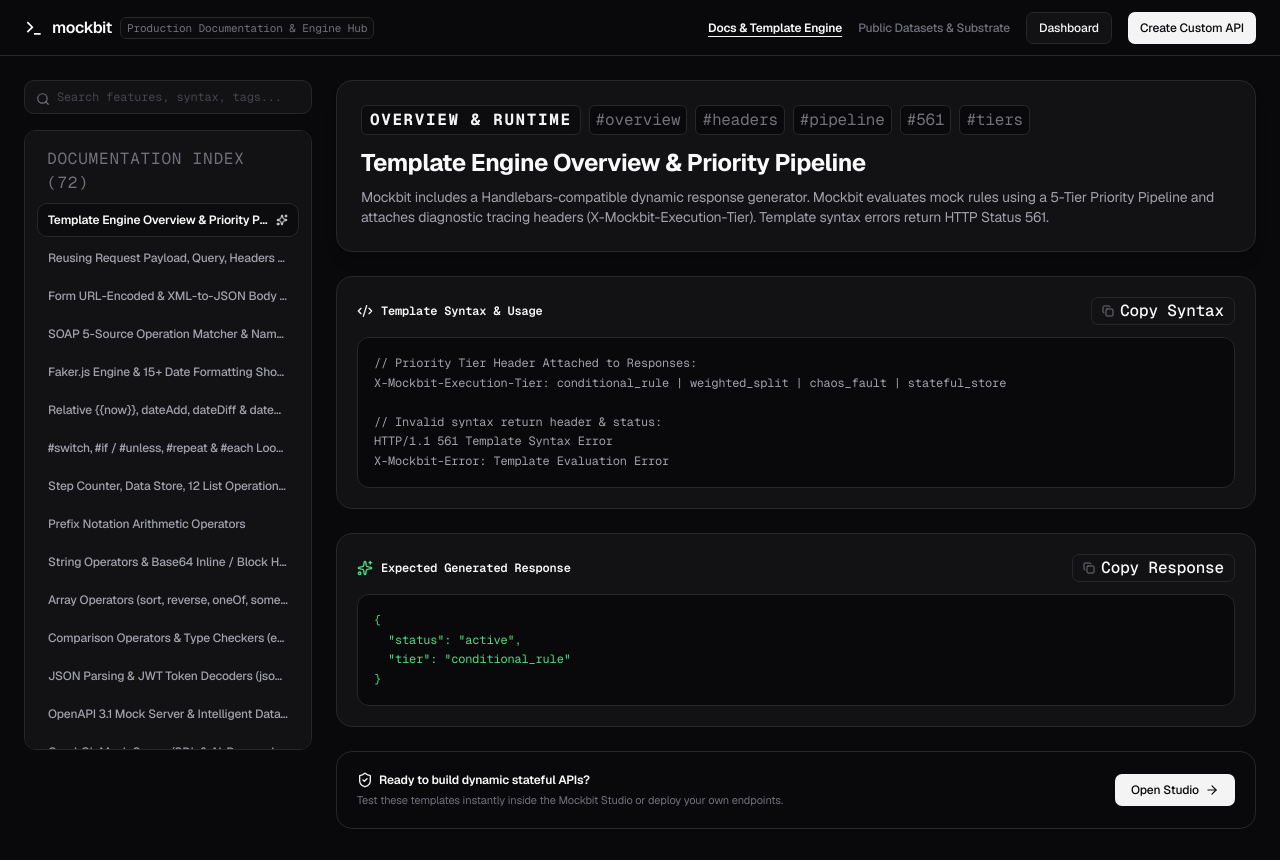
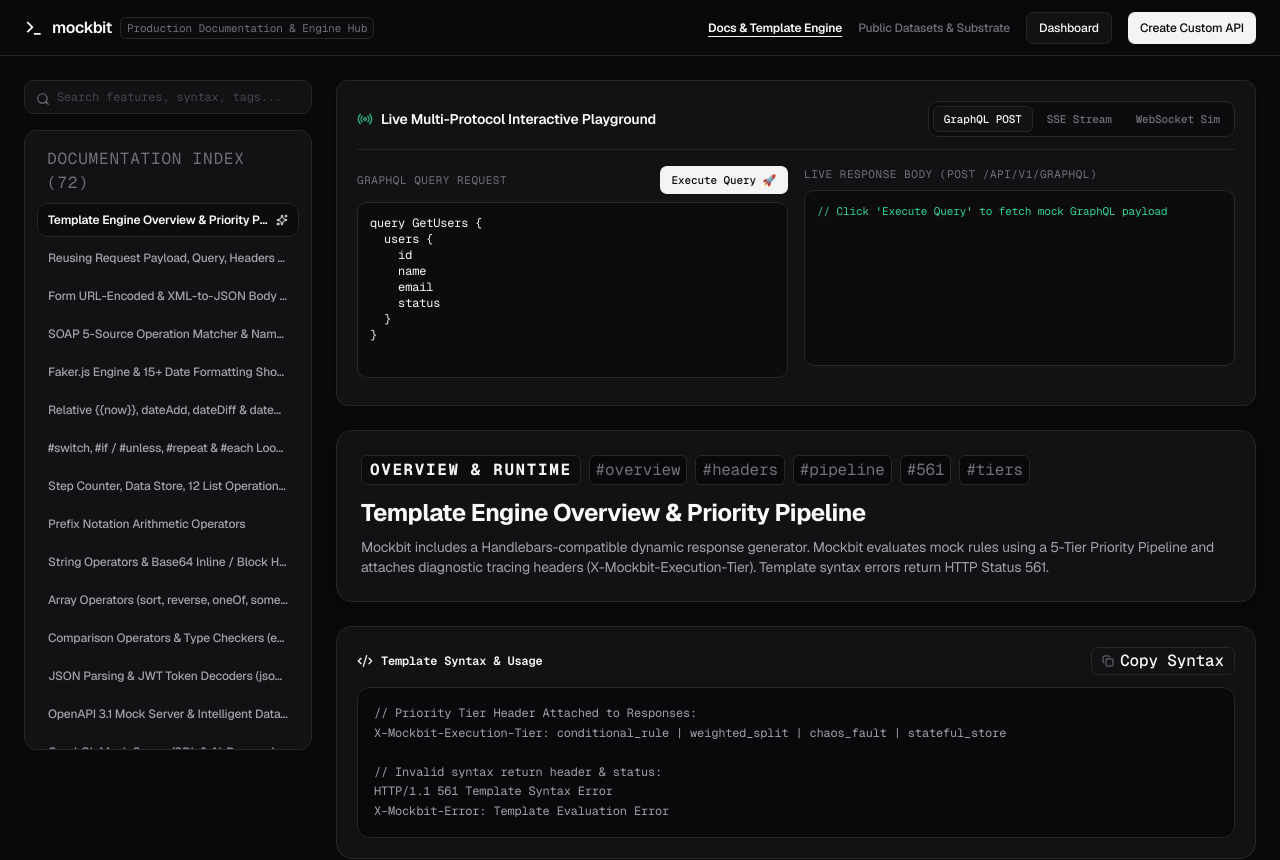
Before and after one commit to mustafa-5493/mockbit, a Next.js app: page /docs in a window 1280 px wide. Shown: the top 860 px of the page. Built offline with nearby package versions, Linux system fonts and the light colour scheme.

Commit message:
feat(docs): add interactive multi-protocol playground (GraphQL, SSE, WebSocket)

```diff
--- a/app/docs/page.tsx
+++ b/app/docs/page.tsx
@@ -1,6 +1,6 @@
 "use client";
 
-import { useState } from "react";
+import { useState, useRef } from "react";
 import Link from "next/link";
 import {
   Search,
@@ -24,6 +24,7 @@
   Clock,
   Shuffle,
   Tag,
+  Radio,
 } from "lucide-react";
 
 function MarkIcon() {
@@ -2053,6 +2054,221 @@
     tags: ["webhooks", "async", "events", "callbacks", "cascades"],
   },
 ];
+
+function LiveProtocolPlayground() {
+  const [protocolTab, setProtocolTab] = useState<"graphql" | "sse" | "ws">("graphql");
+
+  // GraphQL State
+  const [gqlQuery, setGqlQuery] = useState<string>("query GetUsers {\n  users {\n    id\n    name\n    email\n    status\n  }\n}");
+  const [gqlResponse, setGqlResponse] = useState<any>(null);
+  const [gqlLoading, setGqlLoading] = useState<boolean>(false);
+
+  // SSE State
+  const [sseActive, setSseActive] = useState<boolean>(false);
+  const [sseEvents, setSseEvents] = useState<string[]>([]);
+  const sseRef = useRef<EventSource | null>(null);
+
+  // WebSocket Simulation State
+  const [wsActive, setWsActive] = useState<boolean>(false);
+  const [wsEvents, setWsEvents] = useState<string[]>([]);
+  const wsRef = useRef<EventSource | null>(null);
+
+  const handleRunGraphQL = async () => {
+    setGqlLoading(true);
+    try {
+      const res = await fetch("/api/v1/graphql", {
+        method: "POST",
+        headers: { "Content-Type": "application/json" },
+        body: JSON.stringify({ query: gqlQuery }),
+      });
+      const data = await res.json();
+      setGqlResponse(data);
+    } catch (err: any) {
+      setGqlResponse({ error: err.message || "Failed to execute GraphQL query" });
+    } finally {
+      setGqlLoading(false);
+    }
+  };
+
+  const toggleSSE = () => {
+    if (sseActive) {
+      sseRef.current?.close();
+      setSseActive(false);
+      return;
+    }
+
+    setSseEvents([]);
+    setSseActive(true);
+    const es = new EventSource("/api/v1/stream/general");
+    sseRef.current = es;
+
+    es.onmessage = (event) => {
+      setSseEvents((prev) => [event.data, ...prev.slice(0, 15)]);
+    };
+
+    es.onerror = () => {
+      es.close();
+      setSseActive(false);
+    };
+  };
+
+  const toggleWS = () => {
+    if (wsActive) {
+      wsRef.current?.close();
+      setWsActive(false);
+      return;
+    }
+
+    setWsEvents([]);
+    setWsActive(true);
+    const es = new EventSource("/api/v1/ws");
+    wsRef.current = es;
+
+    es.onmessage = (event) => {
+      setWsEvents((prev) => [event.data, ...prev.slice(0, 15)]);
+    };
+
+    es.onerror = () => {
+      es.close();
+      setWsActive(false);
+    };
+  };
+
+  return (
+    <div className="mb-panel p-5 bg-mb-surface border border-mb-border rounded-xl space-y-4 shadow-md">
+      <div className="flex flex-col sm:flex-row sm:items-center justify-between gap-3 border-b border-mb-border pb-3">
+        <div className="flex items-center gap-2">
+          <Radio className="w-4 h-4 text-emerald-400 animate-pulse" />
+          <h3 className="font-semibold text-sm text-mb-text">Live Multi-Protocol Interactive Playground</h3>
+        </div>
+
+        {/* Protocol Switcher Tabs */}
+        <div className="flex items-center gap-1 bg-mb-bg-raised border border-mb-border p-1 rounded-lg">
+          <button
+            onClick={() => setProtocolTab("graphql")}
+            className={`px-2.5 py-1 rounded text-2xs font-mono font-medium transition-colors ${
+              protocolTab === "graphql" ? "bg-mb-surface text-mb-text border border-mb-border shadow-xs" : "text-mb-text-tertiary hover:text-mb-text"
+            }`}
+          >
+            GraphQL POST
+          </button>
+          <button
+            onClick={() => setProtocolTab("sse")}
+            className={`px-2.5 py-1 rounded text-2xs font-mono font-medium transition-colors ${
+              protocolTab === "sse" ? "bg-mb-surface text-mb-text border border-mb-border shadow-xs" : "text-mb-text-tertiary hover:text-mb-text"
+            }`}
+          >
+            SSE Stream
+          </button>
+          <button
+            onClick={() => setProtocolTab("ws")}
+            className={`px-2.5 py-1 rounded text-2xs font-mono font-medium transition-colors ${
+              protocolTab === "ws" ? "bg-mb-surface text-mb-text border border-mb-border shadow-xs" : "text-mb-text-tertiary hover:text-mb-text"
+            }`}
+          >
+            WebSocket Sim
+          </button>
+        </div>
+      </div>
+
+      {/* Tab 1: GraphQL */}
+      {protocolTab === "graphql" && (
+        <div className="grid grid-cols-1 md:grid-cols-2 gap-4">
+          <div className="space-y-2">
+            <div className="flex items-center justify-between">
+              <label className="text-2xs font-mono text-mb-text-tertiary uppercase tracking-wider">GraphQL Query Request</label>
+              <button
+                onClick={handleRunGraphQL}
+                disabled={gqlLoading}
+                className="mb-btn-primary inline-flex h-7 items-center px-3 text-2xs font-mono"
+              >
+                {gqlLoading ? "Executing..." : "Execute Query 🚀"}
+              </button>
+            </div>
+            <textarea
+              value={gqlQuery}
+              onChange={(e) => setGqlQuery(e.target.value)}
+              className="w-full h-44 bg-mb-bg-raised border border-mb-border rounded-lg p-3 font-mono text-xs text-mb-text focus:outline-none focus:border-mb-accent resize-none"
+            />
+          </div>
+
+          <div className="space-y-2">
+            <label className="text-2xs font-mono text-mb-text-tertiary uppercase tracking-wider block">Live Response Body (POST /api/v1/graphql)</label>
+            <pre className="h-44 bg-mb-bg-raised border border-mb-border rounded-lg p-3 font-mono text-2xs text-emerald-400 overflow-auto leading-relaxed">
+              {gqlResponse ? JSON.stringify(gqlResponse, null, 2) : "// Click 'Execute Query' to fetch mock GraphQL payload"}
+            </pre>
+          </div>
+        </div>
+      )}
+
+      {/* Tab 2: SSE Stream */}
+      {protocolTab === "sse" && (
+        <div className="space-y-3">
+          <div className="flex items-center justify-between">
+            <div>
+              <span className="text-2xs font-mono text-mb-text-tertiary block">Endpoint: GET /api/v1/stream/general</span>
+              <span className="text-xs text-mb-text-secondary">Real-time Server-Sent Events stream emitting mock transaction ticks</span>
+            </div>
+            <button
+              onClick={toggleSSE}
+              className={`inline-flex h-8 items-center px-3 text-xs font-mono font-medium rounded-md transition-colors ${
+                sseActive ? "bg-red-500/20 text-red-300 border border-red-500/30 hover:bg-red-500/30" : "mb-btn-primary"
+              }`}
+            >
+              {sseActive ? "Stop SSE Stream ⏹" : "Start SSE Stream ▶"}
+            </button>
+          </div>
+
+          <div className="bg-mb-bg-raised border border-mb-border rounded-lg p-3 h-48 overflow-y-auto font-mono text-2xs space-y-1.5">
+            {sseEvents.length === 0 ? (
+              <span className="text-mb-text-tertiary">// Click 'Start SSE Stream' to initiate real-time EventSource connection</span>
+            ) : (
+              sseEvents.map((evt, idx) => (
+                <div key={idx} className="text-emerald-400 border-b border-mb-border/40 pb-1">
+                  <span className="text-mb-text-tertiary mr-2">[{new Date().toLocaleTimeString()}]</span>
+                  <span>{evt}</span>
+                </div>
+              ))
+            )}
+          </div>
+        </div>
+      )}
+
+      {/* Tab 3: WebSocket Sim */}
+      {protocolTab === "ws" && (
+        <div className="space-y-3">
+          <div className="flex items-center justify-between">
+            <div>
+              <span className="text-2xs font-mono text-mb-text-tertiary block">Endpoint: GET /api/v1/ws</span>
+              <span className="text-xs text-mb-text-secondary">Simulated WebSocket Market Ticker Feed (100 Hz BTC-USD ticks)</span>
+            </div>
+            <button
+              onClick={toggleWS}
+              className={`inline-flex h-8 items-center px-3 text-xs font-mono font-medium rounded-md transition-colors ${
+                wsActive ? "bg-red-500/20 text-red-300 border border-red-500/30 hover:bg-red-500/30" : "mb-btn-primary"
+              }`}
+            >
+              {wsActive ? "Disconnect Socket ⏹" : "Connect Socket ▶"}
+            </button>
+          </div>
+
+          <div className="bg-mb-bg-raised border border-mb-border rounded-lg p-3 h-48 overflow-y-auto font-mono text-2xs space-y-1.5">
+            {wsEvents.length === 0 ? (
+              <span className="text-mb-text-tertiary">// Click 'Connect Socket' to open simulated WebSocket ticker stream</span>
+            ) : (
+              wsEvents.map((evt, idx) => (
+                <div key={idx} className="text-cyan-300 border-b border-mb-border/40 pb-1">
+                  <span className="text-mb-text-tertiary mr-2">[{new Date().toLocaleTimeString()}]</span>
+                  <span>{evt}</span>
+                </div>
+              ))
+            )}
+          </div>
+        </div>
+      )}
+    </div>
+  );
+}
 
 export default function ProductionDocsPage() {
   const [activeId, setActiveId] = useState<string>("overview");
@@ -2145,6 +2361,9 @@
 
         {/* Right Content Area */}
         <div className="flex-1 space-y-6 min-w-0">
+          {/* Live Protocol Playground */}
+          <LiveProtocolPlayground />
+
           {/* Active Section Header Card */}
           <div className="bg-mb-surface border border-mb-border rounded-2xl p-6 relative overflow-hidden shadow-lg">
             <div className="absolute -right-10 -bottom-10 w-48 h-48 bg-mb-accent/5 rounded-full blur-3xl pointer-events-none" />
```
